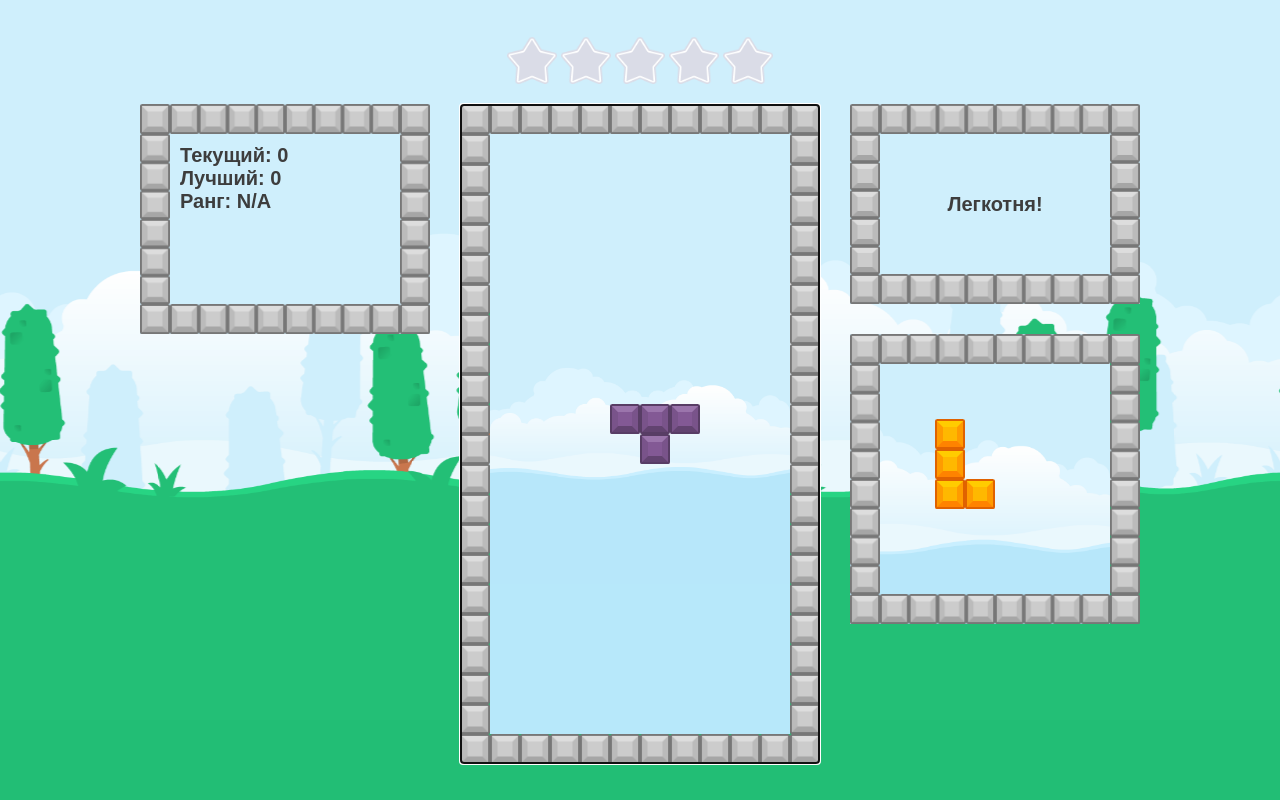
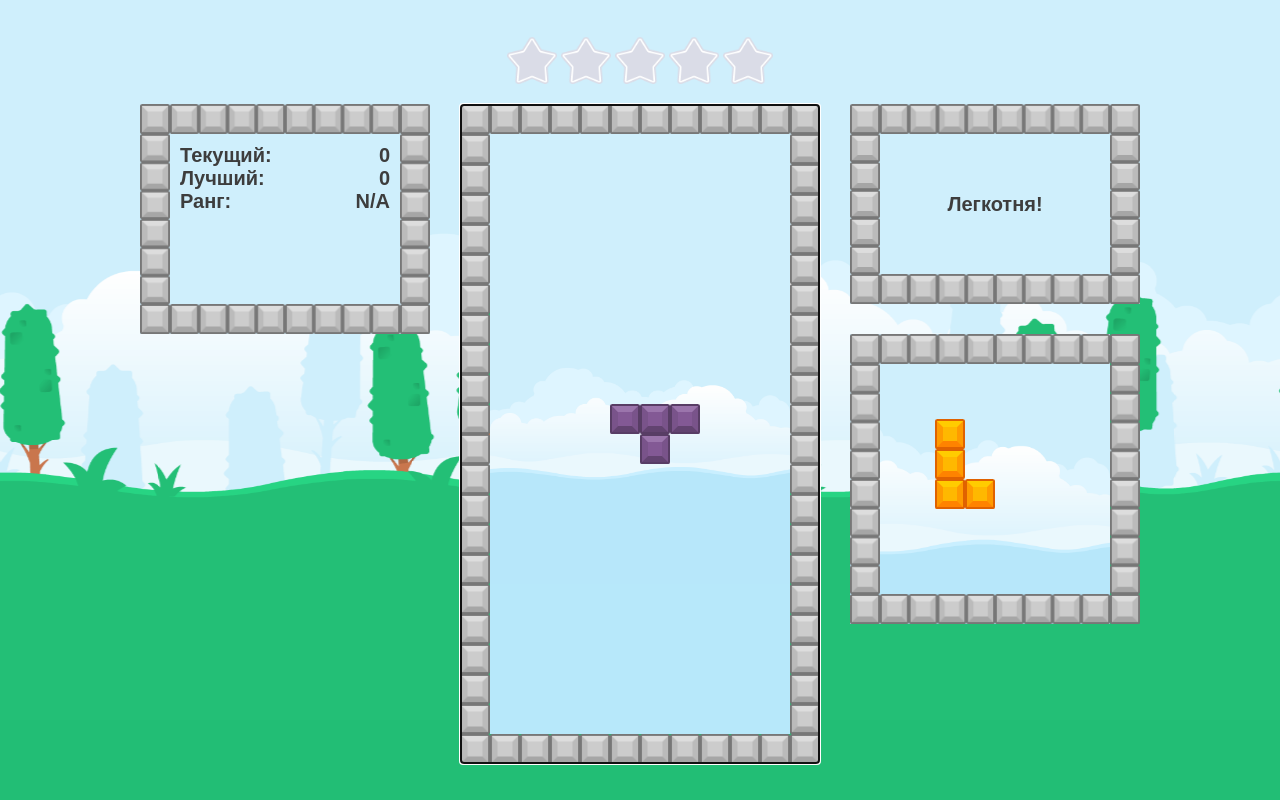
Before and after one commit to ewudes/emuluvium, a React (Create React App) app: page /tetrogrid in a window 1280 px wide. Shown: the top 800 px of the page. Built offline with nearby package versions, Linux system fonts and the light colour scheme.

Commit message:
fix: aside menu

```diff
--- a/src/games/tetrogrid/tetrogrid.jsx
+++ b/src/games/tetrogrid/tetrogrid.jsx
@@ -299,9 +299,9 @@ const Tetrogrid = () => {
       </div>
       <div className="tetrogrid__aside tetrogrid__aside--left">
         <div className="tetrogrid__score-wrap">
-          <span className="tetrogrid__score-label">Текущий: {score.toLocaleString()}</span>
-          <span className="tetrogrid__score-label">Лучший: {highScore.toLocaleString()}</span>
-          <span className="tetrogrid__score-label">Ранг: N/A</span>
+          <span className="tetrogrid__score-label">Текущий: <span>{score.toLocaleString()}</span></span>
+          <span className="tetrogrid__score-label">Лучший: <span>{highScore.toLocaleString()}</span></span>
+          <span className="tetrogrid__score-label">Ранг: <span>N/A</span></span>
         </div>
       </div>
       <div className="tetrogrid__wrapper">
@@ -333,6 +333,7 @@ const Tetrogrid = () => {
           <div className="tetrogrid__game-over">
             <h2>Потрачено!</h2>
             <p>Счет: {score}</p>
+            <p>Время: N/A</p>
             <div className="tetrogrid__game-over-btns">
               <button className="tetrogrid__restart-button" onClick={handleRestart}>Играть заново</button>
               <Link to="/" className="tetrogrid__home-button">Home</Link>
--- a/src/games/tetrogrid/tetrogrid.scss
+++ b/src/games/tetrogrid/tetrogrid.scss
@@ -21,8 +21,8 @@ body {
     z-index: -1;
 
     &--default {
-    animation: moveBackground 20s linear infinite;
-  }
+      animation: moveBackground 20s linear infinite;
+    }
 
     &--beginner {
       animation: moveBackground 15s linear infinite;
@@ -243,9 +243,14 @@ body {
   }
 
   &__score-label {
-    display: block;
+    display: flex;
     text-align: left;
     padding-left: 10px;
+    padding-right: 10px;
+
+    & > span {
+      margin-left: auto;
+    }
   }
 
   &__level-wrap {
@@ -371,7 +376,13 @@ body {
 
   &__game-over {
     min-height: 135px;
+    padding-bottom: 30px;
     z-index: 9;
+
+    & > p {
+      margin-top: 10px;
+      margin-bottom: 10px;
+    }
   }
 
   &__overlay {
@@ -380,7 +391,7 @@ body {
     left: 0;
     right: 0;
     bottom: 0;
-    background-color: hsla(0, 0%, 0%, .5);
+    background-color: rgba(0, 0, 0, .5);
   }
 
   &__paused {
```
